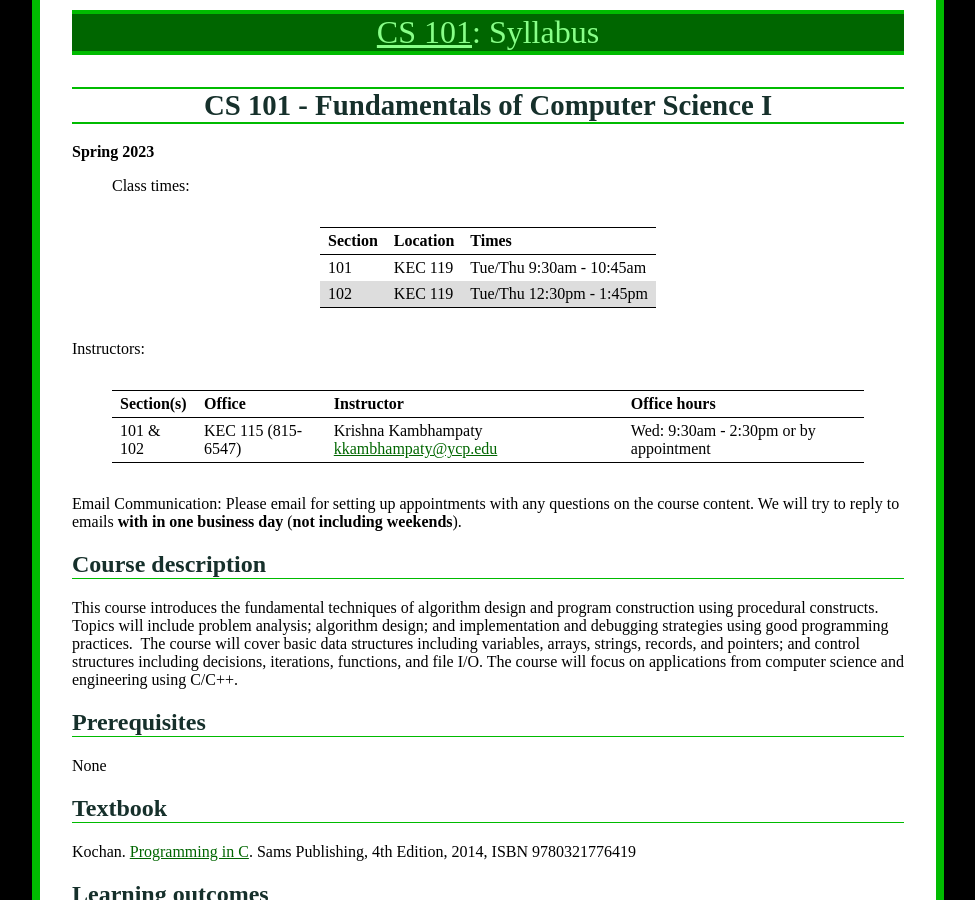
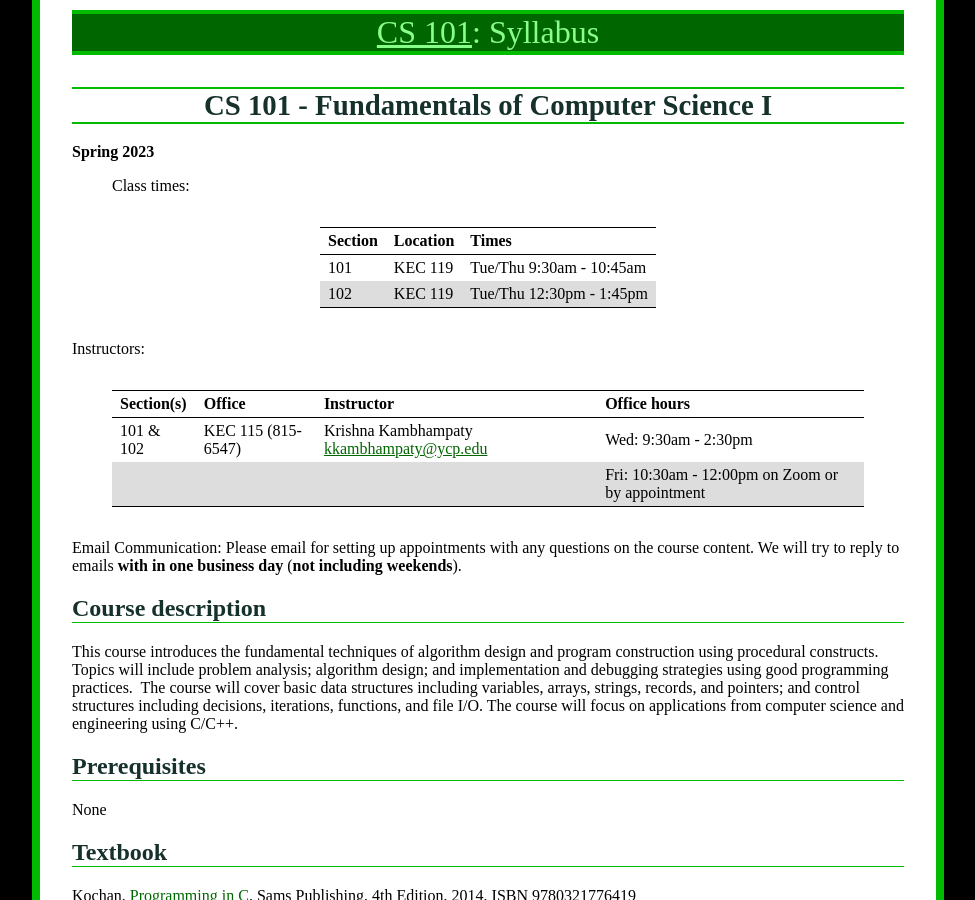
Before and after one commit to ycpcs/cs101-spring2023, a Jekyll site: the page built from syllabus.md, in a window 1280 px wide and 900 px high. Shown: the whole window, without its empty margins (152-1127 px from the left). Built offline with Jekyll 4.4.1, drawn with Linux system fonts in a browser that asks for light colours.

Commit message:
updated office hours

```diff
--- a/syllabus.md
+++ b/syllabus.md
@@ -21,7 +21,8 @@ Instructors:
 
 > Section(s)|Office| Instructor| Office hours
 > ---------- | ---------- | ------------- | ----------
-> 101 & 102	|KEC 115 (815-6547)| Krishna Kambhampaty <kkambhampaty@ycp.edu> | Wed: 9:30am - 2:30pm or by appointment
+> 101 & 102	|KEC 115 (815-6547)| Krishna Kambhampaty <kkambhampaty@ycp.edu> | Wed: 9:30am - 2:30pm
+|||Fri: 10:30am - 12:00pm on Zoom or by appointment
 
 
 
```
